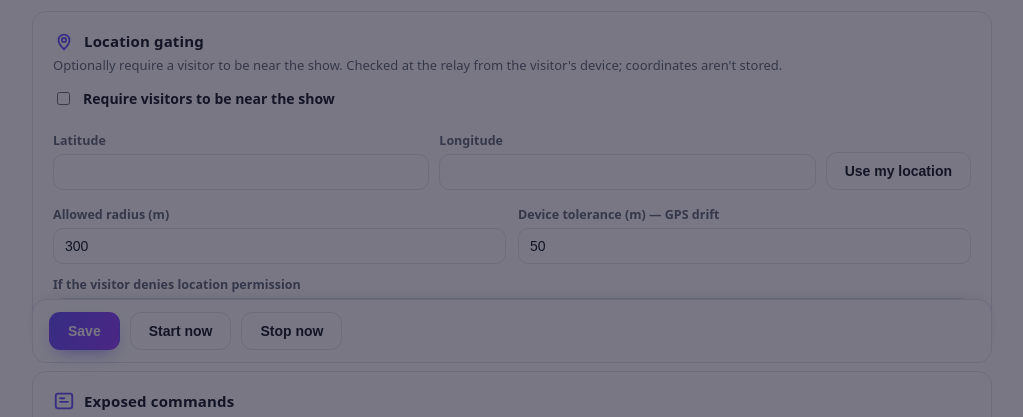
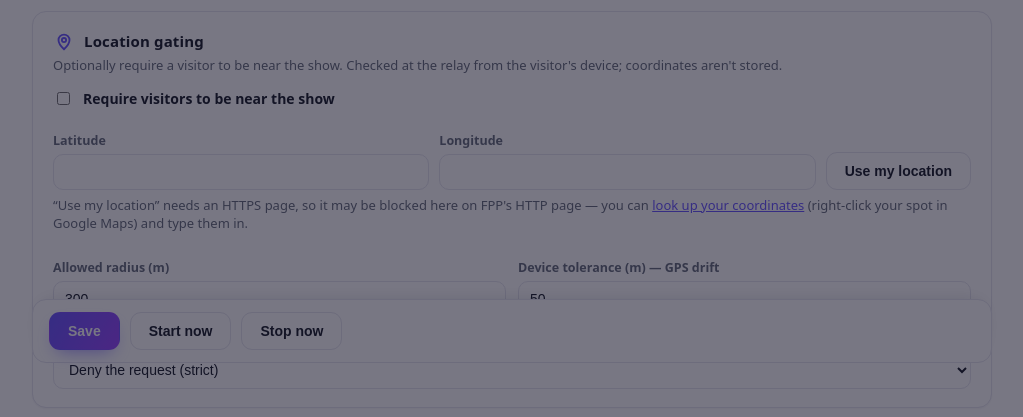
Before and after one commit to focusedonsound/fpp-CrowdPlay, a PHP site: page / in a window 1280 px wide. Shown: the part 437-854 px from the top of the page, without its empty margins (128-1151 px from the left). Run offline with PHP 8.4, Linux system fonts and the light colour scheme.

Commit message:
Location: explain geolocation needs HTTPS; guide to manual entry
FPP serves the settings page over HTTP, where browsers block the Geolocation
API (secure-context only). 'Use my location' now detects a non-secure context
and reports the real PositionError code, with a tip + Google Maps link so the
owner can enter latitude/longitude by hand.

```diff
--- a/www/index.php
+++ b/www/index.php
@@ -206,6 +206,7 @@ $tourEnabled = ($ui['onboardingTourEnabled'] ?? true);
           <input type="text" id="locLon" name="locLon" value="<?= $h($loc['lon'] ?? '') ?>"></div>
         <button type="button" class="cp-btn ghost" onclick="cpUseMyLocation()">Use my location</button>
       </div>
+      <p class="cp-sub" style="margin-top:6px">&ldquo;Use my location&rdquo; needs an HTTPS page, so it may be blocked here on FPP's HTTP page &mdash; you can <a href="https://www.google.com/maps" target="_blank" rel="noopener">look up your coordinates</a> (right-click your spot in Google Maps) and type them in.</p>
       <div class="cp-grid2" style="margin-top:4px">
         <div><label class="cp-lab">Allowed radius (m)</label>
           <input type="number" id="locRadius" name="locRadius" min="0" value="<?= $h($loc['radiusM'] ?? 300) ?>"></div>
@@ -349,11 +350,23 @@ async function cpStart(){ msg((await cpCommand('CrowdPlay - Start')) ? 'Start se
 async function cpStop(){ msg((await cpCommand('CrowdPlay - Stop')) ? 'Stop sent ✓' : 'Stop failed', false); }
 
 function cpUseMyLocation(){
-  if(!navigator.geolocation){ msg('No geolocation in this browser', true); return; }
+  if(!navigator.geolocation){ msg('This browser has no geolocation.', true); return; }
+  // FPP's settings page is served over plain HTTP; browsers only expose
+  // geolocation on a secure context (HTTPS or localhost), so this button
+  // can't work from a LAN IP. Guide the user to manual entry instead.
+  if(window.isSecureContext === false){
+    msg('Your browser blocks location on this non-HTTPS page. Enter latitude/longitude by hand below — use the "look it up" link.', true);
+    return;
+  }
+  msg('Getting location…');
   navigator.geolocation.getCurrentPosition(
     p=>{ document.getElementById('locLat').value=p.coords.latitude.toFixed(6);
          document.getElementById('locLon').value=p.coords.longitude.toFixed(6); msg('Location captured ✓'); },
-    ()=>msg('Could not get location', true), {enableHighAccuracy:true,timeout:10000});
+    err=>{
+      const m = (err&&err.code===1)?'permission denied':(err&&err.code===2)?'position unavailable':(err&&err.code===3)?'timed out':'unknown error';
+      msg('Could not get location ('+m+'). On a non-HTTPS page browsers often block this — enter latitude/longitude by hand below.', true);
+    },
+    {enableHighAccuracy:true,timeout:10000});
 }
 
 function cpEmbedBase(){ return document.getElementById('relayUrl').value.trim().replace(/\/+$/,''); }
```
